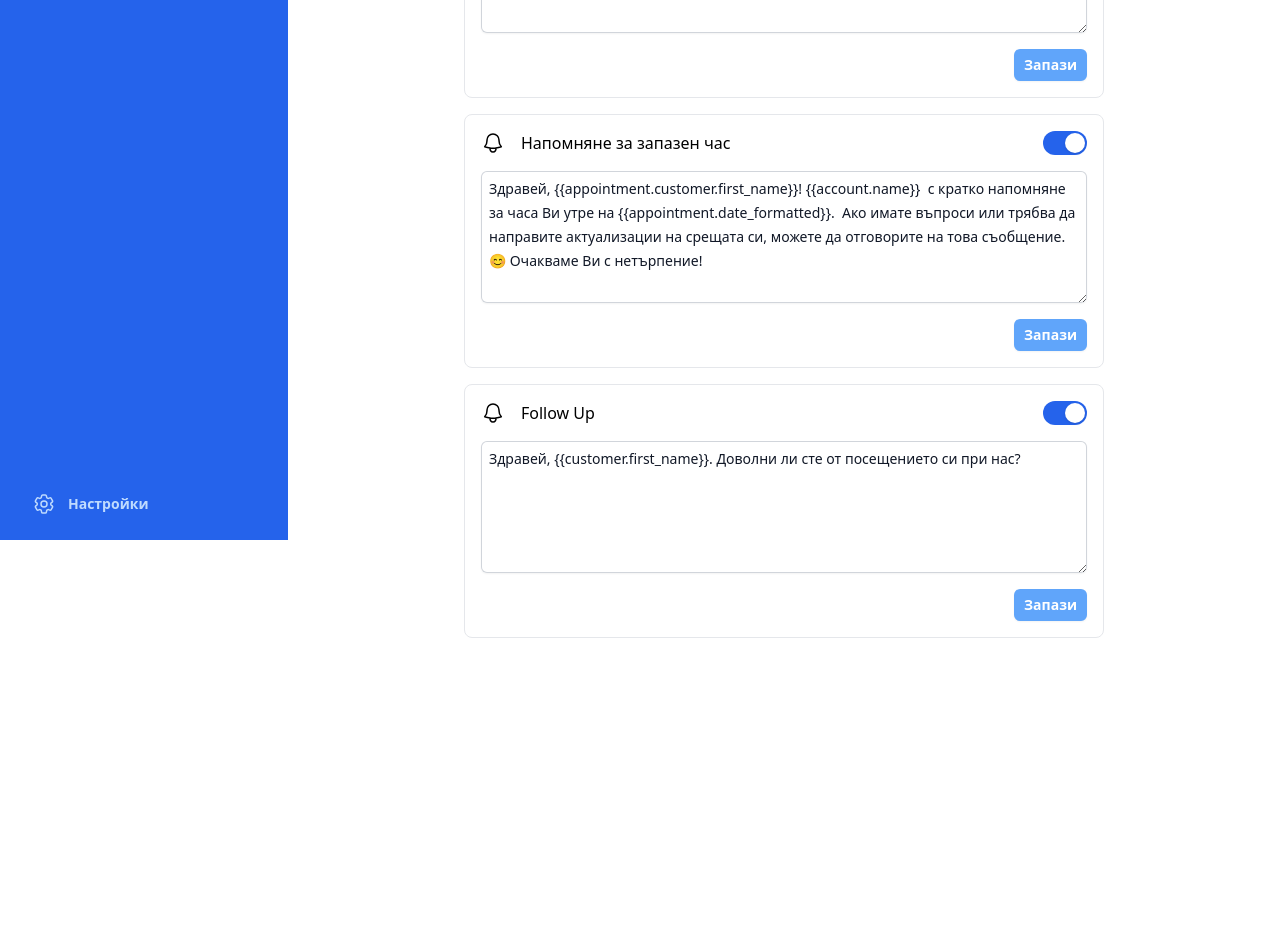
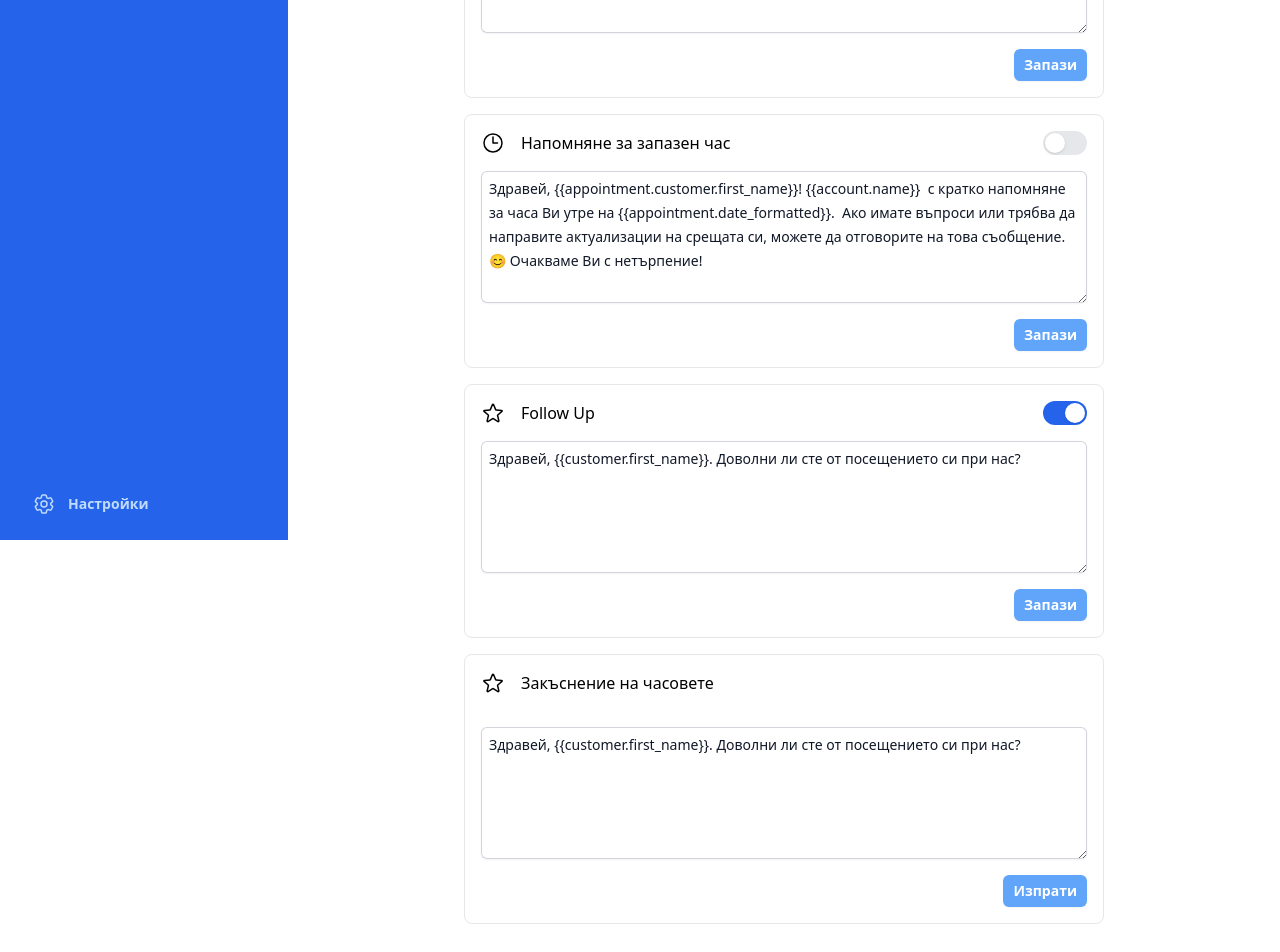
Before and after one commit to ldak/hackathon-crm-frontend, a Vue app: page /admin/automations in a window 1280 px wide. Shown: the part 260-1212 px from the top of the page. Before the commit the page ends 938 px from the top, so only its background shows below. Built offline with nearby package versions, Linux system fonts and the light colour scheme; what v-calendar would draw is missing.

Commit message:
automations

```diff
--- a/src/views/Admin/Automations.vue
+++ b/src/views/Admin/Automations.vue
@@ -17,10 +17,10 @@
     </div>
     <div class="p-4 border-gray-200 border rounded-lg flex flex-col gap-4 max-w-screen-sm w-full">
         <div class="flex gap-4 items-center">
-            <BellIcon class="w-6"/>
+            <ClockIcon class="w-6"/>
             <div class="">Напомняне за запазен час</div>
             <div class="flex-1"></div>
-            <BasicToggle v-model:enabled="state.app_conf.enabled"/>
+            <BasicToggle v-model:enabled="state.app_reminder.enabled"/>
         </div>
         <textarea v-model="state.app_reminder.message" rows="5" class="w-full tail-input"/>
         <div class="flex justify-end">
@@ -32,7 +32,7 @@
     </div>
     <div class="p-4 border-gray-200 border rounded-lg flex flex-col gap-4 max-w-screen-sm w-full">
         <div class="flex gap-4 items-center">
-            <BellIcon class="w-6"/>
+            <StarIcon class="w-6"/>
             <div class="">Follow Up</div>
             <div class="flex-1"></div>
             <BasicToggle v-model:enabled="state.follow_up.enabled"/>
@@ -45,12 +45,28 @@
             </button>
         </div>
     </div>
+    <div class="p-4 border-gray-200 border rounded-lg flex flex-col gap-4 max-w-screen-sm w-full">
+        <div class="flex gap-4 items-center">
+            <StarIcon class="w-6"/>
+            <div class="">Закъснение на часовете</div>
+            <div class="flex-1"></div>
+<!--            <BasicToggle v-model:enabled="state.follow_up.enabled"/>-->
+        </div>
+        <div class=""></div>
+        <textarea v-model="state.delay.message" rows="5" class="w-full tail-input"/>
+        <div class="flex justify-end">
+            <button class="primary-button"
+                    @click="send(state.delay)">
+                Изпрати
+            </button>
+        </div>
+    </div>
 </div>
 </template>
 
 <script setup lang="ts">
-import {reactive} from "vue";
-import {BellIcon} from "@heroicons/vue/24/outline";
+import {computed, reactive} from "vue";
+import {BellIcon, ClockIcon, StarIcon} from "@heroicons/vue/24/outline";
 import BasicToggle from "../../components/Forms/BasicToggle.vue";
 import {Toast} from "../../swal";
 
@@ -67,10 +83,18 @@ const state = reactive({
         enabled: true,
         message: 'Здравей, {{customer.first_name}}. Доволни ли сте от посещението си при нас?'
     },
+    delay:{
+        enabled: true,
+        message: 'Здравей, {{customer.first_name}}. Доволни ли сте от посещението си при нас?'
+    },
 })
 
-const submit = (automation) =>{
+const submit = (automation) => {
     Toast.fire({icon: 'success', title: 'Успешно запазена автоматизация'});
+}
+
+const send = (automation) => {
+    Toast.fire({icon: 'success', title: 'Успешно изпратено съобщение'});
 }
 
 
```
